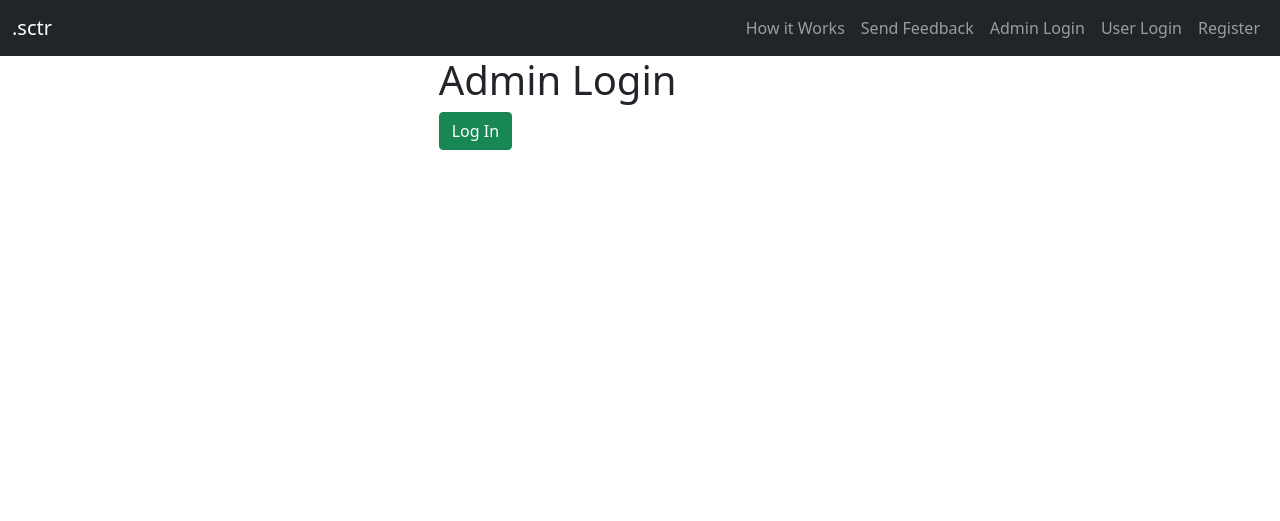
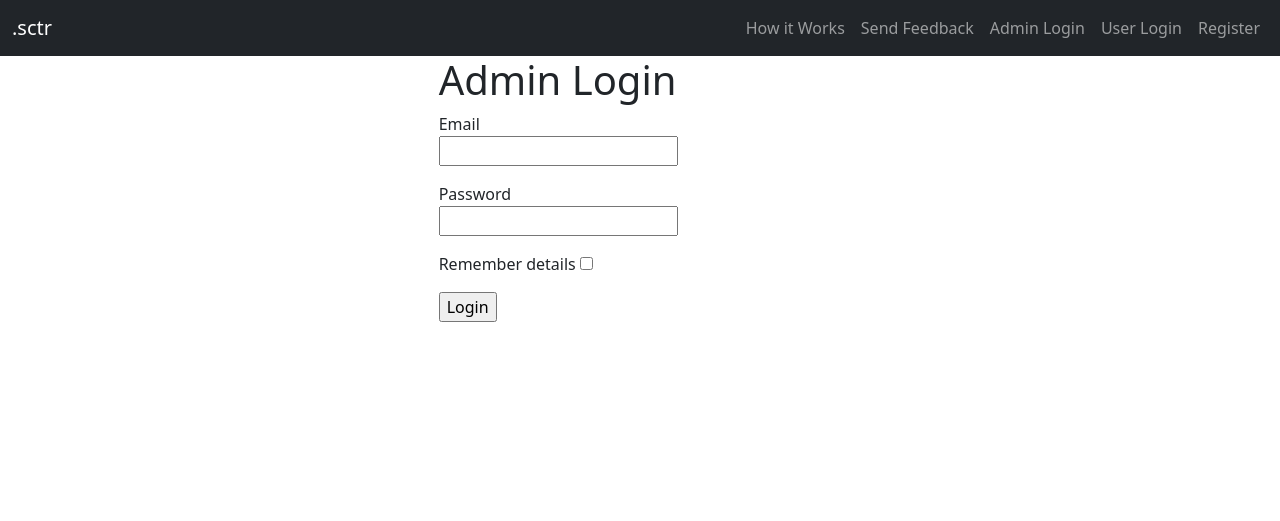
Before and after one commit to Lanrayy/software-engineering-project-comp2913, a Flask app: page /admin_login in a window 1280 px wide. Shown: the top 521 px of the page. Run offline with Flask 2, Linux system fonts and the light colour scheme; some libraries are stand-ins or nearby versions.

Commit message:
using users table, allowed admin login

```diff
--- a/app/__init__.py
+++ b/app/__init__.py
@@ -4,6 +4,7 @@ from flask_migrate import Migrate
 from flask_login import LoginManager
 from flask_bcrypt import Bcrypt
 
+#global variables
 app = Flask(__name__)
 bcrypt = Bcrypt(app)
 app.config.from_object('config')
--- a/app/templates/admin_login.html
+++ b/app/templates/admin_login.html
@@ -1,6 +1,30 @@
 {% extends "base.html" %}
 {% block content %}
   <h1>Admin Login</h1>
-  <!-- To be added when admin login form is added -->
-  <button type="button submit" class="btn btn-success">Log In</button>
+  <form action="" method="post" name="loginform">
+      {{ form.hidden_tag() }}
+      <p>
+        Email <br>
+        {{ form.email }}
+        {% if form.email.errors %}
+        {% for error in form.email.errors %}
+          <span>{{ error }}</span>
+        {% endfor %}
+      {% endif %}
+      </p>
+      <p>
+        Password <br>
+        {{ form.password }}
+        {% if form.password.errors %}
+        {% for error in form.password.errors %}
+          <span>{{ error }}</span>
+        {% endfor %}
+      {% endif %}
+      </p>
+      <p>
+        Remember details
+        {{ form.remember }}
+      </p>
+      <p><input type="submit" value="Login"></p>
+  </form>
 {% endblock %}
--- a/app/templates/base.html
+++ b/app/templates/base.html
@@ -25,12 +25,12 @@
 
         {% if current_user.is_authenticated %}
           <!-- Customer logo -->
-          {% if current_user.isUser() %}
+          {% if not current_user.user_type == "employee" or current_user.user_type == "manager" %}
             <a class="navbar-brand" href="/user_dashboard">.sctr</a>
           {% endif %}
 
           <!-- Admin logo -->
-          {% if current_user.isAdmin() %}
+          {% if current_user.user_type == "employee" or current_user.user_type == "manager" %}
             <a class="navbar-brand" href="/admin_dashboard">.sctr</a>
           {% endif %}
         {% endif %}
@@ -43,10 +43,10 @@
           <ul class="navbar-nav ms-auto mb-2 mb-lg-0">
             <!-- Global nav -->
             <li class="nav-item"><a class="nav-link" href="/info">How it Works</a></li>
-            <li class="nav-item"><a class="nav-link" href="/send_feedback">Send Feedback</a></li>
 
             <!-- Unregistered nav -->
             {% if not current_user.is_authenticated %}
+            <li class="nav-item"><a class="nav-link" href="/send_feedback">Send Feedback</a></li>
             <li class="nav-item"><a class="nav-link" href="/admin_login">Admin Login</a></li>
             <li class="nav-item"><a class="nav-link" href="/user_login">User Login</a></li>
             <li class="nav-item"><a class="nav-link" href="/register">Register</a></li>
@@ -54,14 +54,15 @@
 
             {% if current_user.is_authenticated %}
               <!-- Customer nav -->
-              {% if current_user.isUser() %}
+              {% if not current_user.user_type == "employee" or current_user.user_type == "manager" %}
+              <li class="nav-item"><a class="nav-link" href="/send_feedback">Send Feedback</a></li>
               <li class="nav-item"><a class="nav-link" href="/booking1_user">Make a Booking</a></li>
               <li class="nav-item"><a class="nav-link" href="/profile">Profile</a></li>
               <li class="nav-item"><a class="nav-link" href="/logout">Log Out</a></li>
               {% endif %}
 
               <!-- Admin nav -->
-              {% if current_user.isAdmin() %}
+              {% if current_user.user_type == "employee" or current_user.user_type == "manager" %}
               <li class="nav-item"><a class="nav-link" href="/booking1_admin">Make a Booking</a></li>
               <li class="nav-item"><a class="nav-link" href="/review_feedback">Review Feedback</a></li>
               <li class="nav-item"><a class="nav-link" href="/configure_scooter">View Scooters</a></li>
@@ -128,12 +129,12 @@
 
               {% if current_user.is_authenticated %}
                 <!-- Customer logo -->
-                {% if current_user.isUser() %}
+                {% if not current_user.user_type == "employee" or current_user.user_type == "manager" %}
                   <a class="navbar-brand" href="/user_dashboard">.sctr</a>
                 {% endif %}
 
                 <!-- Admin logo -->
-                {% if current_user.isAdmin() %}
+                {% if current_user.user_type == "employee" or current_user.user_type == "manager" %}
                   <a class="navbar-brand" href="/admin_dashboard">.sctr</a>
                 {% endif %}
               {% endif %}
--- a/app/views.py
+++ b/app/views.py
@@ -1,5 +1,5 @@
 from flask import render_template, flash
-from app import app, db, bcrypt, models
+from app import app, db, bcrypt, models, login_manager
 from .forms import LoginForm, SignUpForm
 from flask import request, redirect, url_for, abort, make_response
 from flask_login import login_user, current_user, logout_user, login_required
@@ -33,7 +33,7 @@ def register():
         #encrypt password
         hashed_password= bcrypt.generate_password_hash(form.password1.data)
 
-        u = models.user(password = hashed_password, email = form.email.data, user_type = "1", name = form.name.data)
+        u = models.user(password = hashed_password, email = form.email.data, user_type = "customer", name = form.name.data)
 
         db.session.add(u)    # add user to db
         db.session.commit()     # commit user to db
@@ -64,7 +64,10 @@ def user_login():
         if u and bcrypt.check_password_hash(u.password, form.password.data):
             login_user(u)
             flash('Login Successful!', 'success')
-            return redirect(url_for('user_dashboard'))
+            if(u.user_type == "employee" or u.user_type == "manager"):
+                return redirect(url_for('admin_dashboard'))
+            else:
+                return redirect(url_for('user_dashboard'))
         else:
             flash(f'Login unsuccessful. Please check email and password', 'error')
 
@@ -75,8 +78,33 @@ def user_login():
 
 @app.route('/admin_login', methods=['GET', 'POST'])
 def admin_login():
+    if current_user.is_authenticated:   # if current user is logged in
+        return redirect (url_for('index'))
+
+    form = LoginForm()
+    if form.validate_on_submit():
+        flash('Succesfully received form data. %s %s'%(form.email.data, form.password.data))
+
+        # get first instance of user in db
+        a = models.user.query.filter_by(email = form.email.data).first()
+
+        # check username and password
+        if a.password == form.password.data:
+            login_user(a)
+            flash('Admin login Successful!', 'success')
+            if u and bcrypt.check_password_hash(u.password, form.password.data):
+                login_user(u)
+                flash('Login Successful!', 'success')
+                if(u.user_type == "employee" or u.user_type == "manager"):
+                    return redirect(url_for('admin_dashboard'))
+                else:
+                    return redirect(url_for('user_dashboard'))
+        else:
+            flash(f'Admin login unsuccessful. Please check email and password', 'error')
+
     return render_template('admin_login.html',
-                           title='Admin Login')
+                           title='Admin Login',
+                           form=form)
 
 
 # only logout if user is logged in
```
Also changed, not shown: app/models.py (+1 -7 lines).
